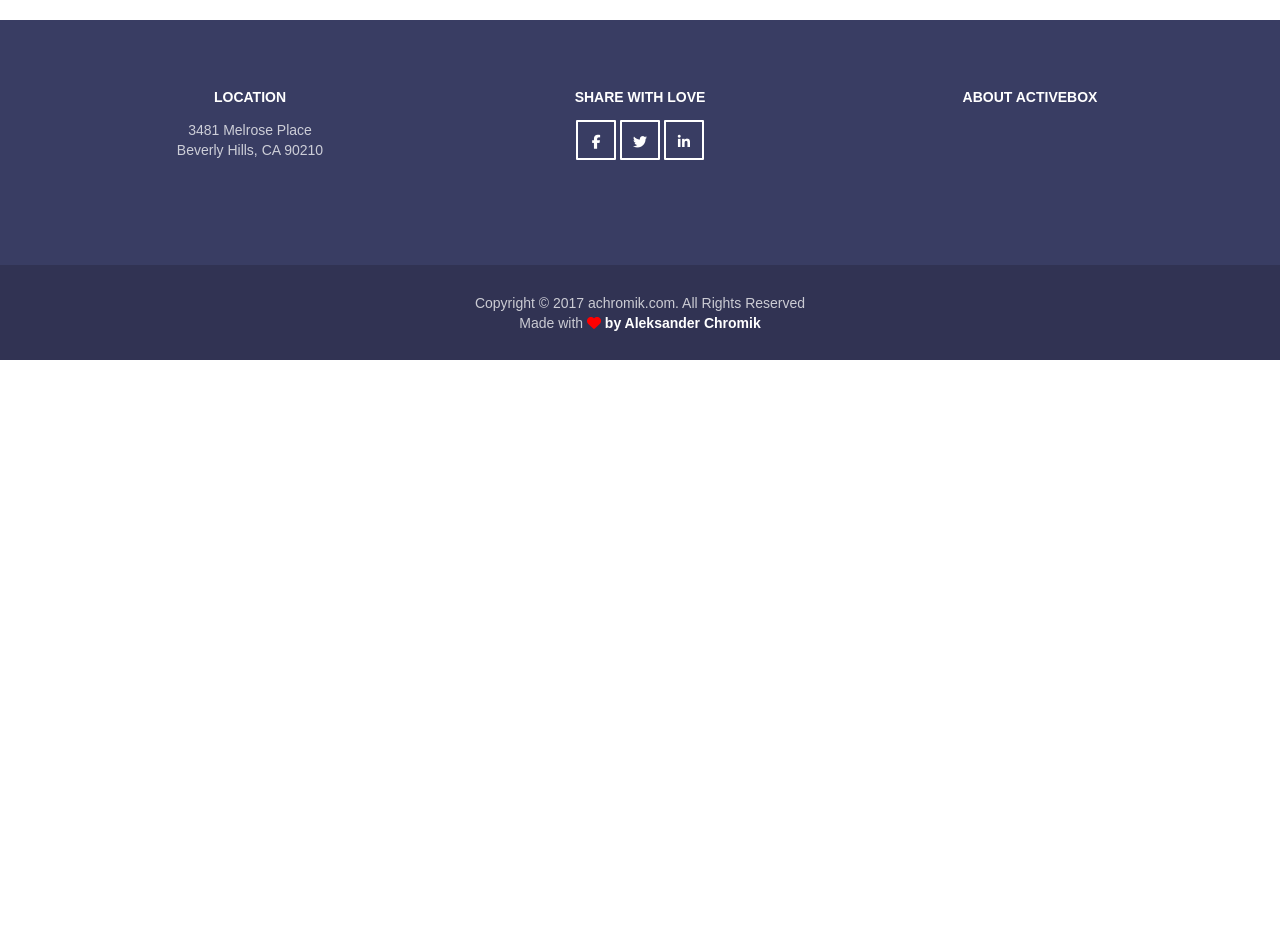
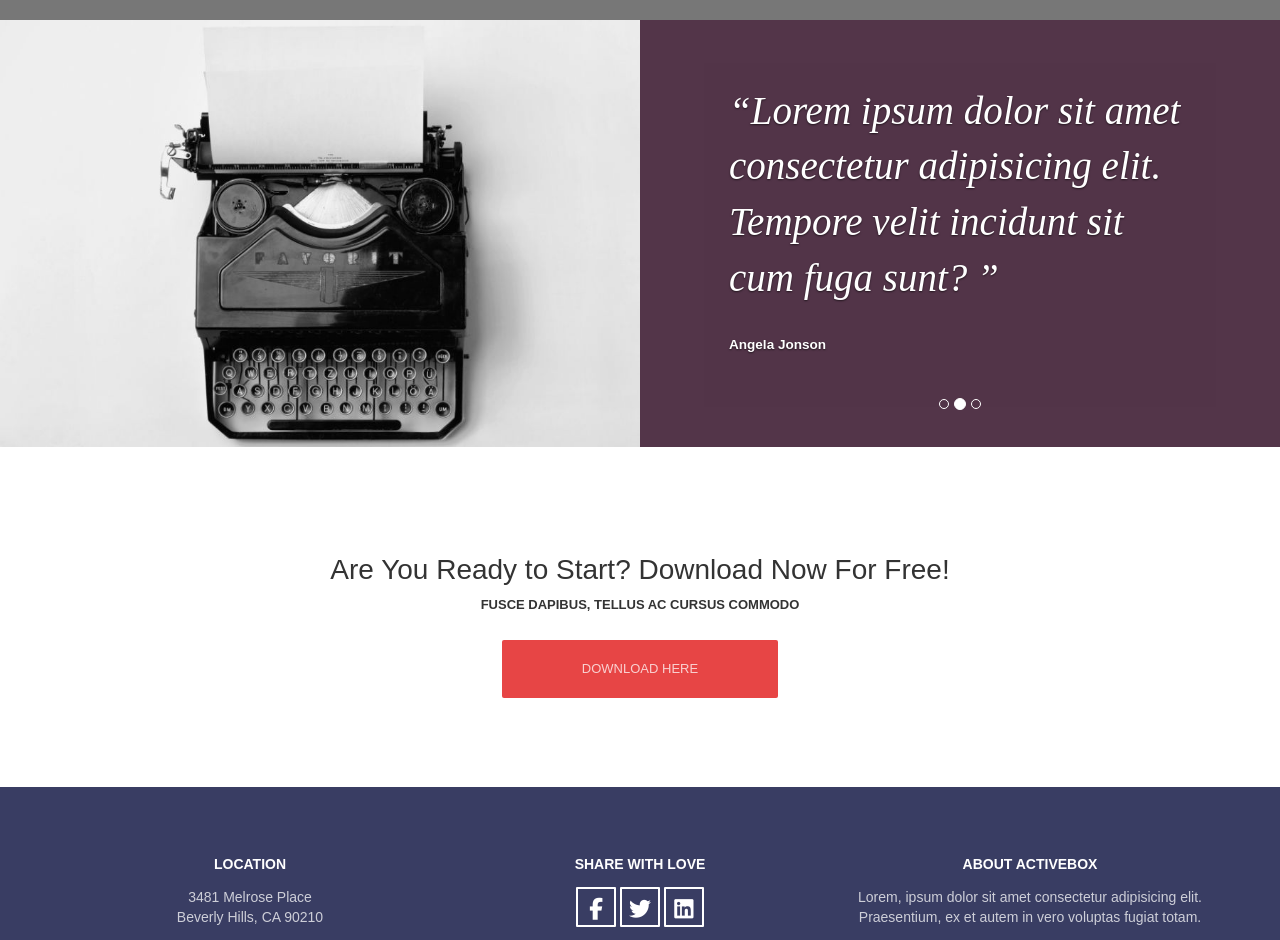
Before and after one commit to achromik/ActiveBox, a website: page index.html in a window 1280 px wide. Shown: the part 1580-2520 px from the top of the page. Before the commit the page ends 1940 px from the top, so only its background shows below. Drawn offline with nearby package versions, Linux system fonts and the light colour scheme; files that its build step writes are made by us from their sources; a script that the page names is missing.

Commit message:
Testimonials (clients) slider finished whit RWD

```diff
--- a/index.html
+++ b/index.html
@@ -7,7 +7,7 @@
 		<script src="https://ajax.googleapis.com/ajax/libs/jquery/1.12.4/jquery.min.js"></script>
 		<script src="https://maxcdn.bootstrapcdn.com/bootstrap/3.3.7/js/bootstrap.min.js" integrity="sha384-Tc5IQib027qvyjSMfHjOMaLkfuWVxZxUPnCJA7l2mCWNIpG9mGCD8wGNIcPD7Txa" crossorigin="anonymous"></script>
 		<link rel="stylesheet" href="https://maxcdn.bootstrapcdn.com/bootstrap/3.3.7/css/bootstrap.min.css" integrity="sha384-BVYiiSIFeK1dGmJRAkycuHAHRg32OmUcww7on3RYdg4Va+PmSTsz/K68vbdEjh4u" crossorigin="anonymous">
-		<link rel="stylesheet" href="css/style.min.css">
+		<link rel="stylesheet" href="css/style.css">
 		<script src="https://ajax.googleapis.com/ajax/libs/webfont/1.6.26/webfont.js"></script>
 		<script src="https://use.fontawesome.com/1a68a42f88.js"></script>
 
@@ -15,7 +15,7 @@
 		<script>
 		  WebFont.load({
 			google: {
-			  families: ['Raleway:300,400,700,900', 'Open+Sans:300,700,900']
+			  families: ['Raleway:300,400,700,900', 'Open+Sans:300,700,900', 'Cardo:400i']
 			}
 		  });
 		</script>
@@ -47,7 +47,9 @@
 		</script>
 	</head>
 	<body>
+		<!-- HEADER -->
 		<header>
+
 			<section class="jumbotron layer">
 				<!-- <div class="layer">
 				</div> -->
@@ -87,26 +89,79 @@
 				</div>
 			</section>
 		</header>
-		<section style="height: 100vh">
+
+		<section style="height: 100vh; background-color: #777777">
 		</section>
-
+		<section id="testimonials" class="clients container-fluid ">
+			<div id="clients" class="carousel slide" data-ride="carousel" >
+				<!-- Indicators -->
+				<ol class="carousel-indicators">
+					<li data-target="#clients" data-slide-to="0" class="active"></li>
+					<li data-target="#clients" data-slide-to="1"></li>
+					<li data-target="#clients" data-slide-to="2"></li>
+				</ol>
+				<!-- Wrapper for slides -->
+				<div class="carousel-inner" role="listbox">
+					<div class="item active">
+						<img src="img/person1.jpg" alt="Angela Jonson">
+						<div class="carousel-caption">
+							<q>Lorem ipsum dolor sit amet consectetur adipisicing elit. Tempore velit incidunt sit cum fuga sunt?
+							</q>
+							<p>Angela Jonson</p>
+						</div>
+					</div>
+					<div class="item">
+						<img src="img/person2.jpg" alt="Johana Andrew">
+						<div class="carousel-caption">
+							<q>Lorem ipsum dolor sit amet consectetur adipisicing elit. Tempore velit incidunt sit cum fuga sunt?
+							</q>
+							<p>Angela Jonson</p>
+						</div>
+					</div>
+					<div class="item">
+						<img src="img/person3.jpg" alt="Meggi Blick">
+						<div class="carousel-caption">
+							<q>Lorem ipsum dolor sit amet consectetur adipisicing elit. Tempore velit incidunt sit cum fuga sunt?
+							</q>
+							<p>Meggi Blick</p>
+						</div>
+					</div>
+				</div>
+				<!-- Controls -->
+				<a class="left carousel-control" href="#clients" role="button" data-slide="prev">
+					<span class="glyphicon glyphicon-chevron-left" aria-hidden="true"></span>
+					<span class="sr-only">Previous</span>
+				</a>
+				<a class="right carousel-control" href="#clients" role="button" data-slide="next">
+					<span class="glyphicon glyphicon-chevron-right" aria-hidden="true"></span>
+					<span class="sr-only">Next</span>
+				</a>
+			</div>
+		</section>
+		<!-- DOWNLOAD -->
+		<section id="download" class="download">
+			<h2>Are You Ready to Start? Download Now For Free!</h2>
+			<p>Fusce dapibus, tellus ac cursus commodo</p>
+			<a href="#" class="btn">Download here</a>
+		</section>
+		<!-- FOOTER -->
 		<footer>
-
 			<div class="container">
 				<div class="row">
-					<div class="col-lg-4">
+					<div class="col-xs-10 col-xs-offset-1 col-sm-4 col-sm-offset-0">
 						<h3>Location</h3>
 						<p>3481 Melrose Place<br>
 							Beverly Hills, CA 90210</p>
 					</div>
-					<div class="col-lg-4 social-tiles">
+					<div class="col-xs-10 col-xs-offset-1 col-sm-4 col-sm-offset-0 social-tiles">
 						<h3>Share with love</h3>
 						<i class="fa fa-facebook"></i>
 						<i class="fa fa-twitter"></i>
-						<i class="fa fa-linkedin"></i>
+						<i class="fa fa-linkedin-square"></i>
 					</div>
-					<div class="col-lg-4">
+					<div class="col-xs-10 col-xs-offset-1 col-sm-4 col-sm-offset-0">
 						<h3>About ActiveBox</h3>
+						<p>Lorem, ipsum dolor sit amet consectetur adipisicing elit. Praesentium, ex et autem in vero voluptas fugiat totam.</p>
 					</div>
 				</div>
 				<div class="container-fluid credits">
@@ -114,7 +169,6 @@
 						Made with <i class="fa fa-heart"></i> <b>by Aleksander Chromik</b></p>
 				</div>
 			</div>
-
 		</footer>
 	</body>
 </html>
--- a/package.json
+++ b/package.json
@@ -23,6 +23,7 @@
     "grunt-contrib-cssmin": "^2.2.1",
     "grunt-contrib-imagemin": "^2.0.1",
     "grunt-contrib-watch": "^1.0.0",
+    "grunt-postcss": "^0.8.0",
     "grunt-sass": "^2.0.0"
   }
 }
--- a/sass/style.sass
+++ b/sass/style.sass
@@ -11,6 +11,9 @@ $nav-height-min:                50px                     //height on mobile devi
 $button-color:                  #e74545
 $hero-layer-color:              rgba(43,46,74, 0.9)     //color of layer in hero/jumbotron
 $hero-bg:                       url('../img/bg2.jpeg') 0 70%  //image on hero's bg
+
+$clients-font:                 'Cardo', serif
+$clients-2nd-font:              $main-font
 
 $footer-color:                  #393d63
 $footer-font-color:             $nav-font-color
@@ -136,21 +139,71 @@ header
             padding-left: 15px
             padding-right: 15px
         a
-            text-transform: uppercase
-            padding: 10px 25px
-            background-color: $button-color
-            border: 0
-            border-radius: 0
-            font-size: 13px
-            font-family: $main-font
-            font-weight: 500
             margin-top: 80px
-            &:hover
-                background-color: adjust-color($button-color, $red: -32, $green: -32, $blue: -32)
+            padding: 15px 50px
+
+.btn
+    text-transform: uppercase
+    padding: 10px 25px
+    background-color: $button-color
+    border: 0
+    border-radius: 2px
+    font-size: 13px
+    font-family: $main-font
+    font-weight: 500
+    color: $nav-font-color
+    transition: .3s
+    &:hover
+        background-color: adjust-color($button-color, $red: -32, $green: -32, $blue: -32)
+        color: $hero-font-color
+        font-weight: 600
+
+.clients
+    background-color: #533549
+    padding: 0
+
+.carousel-caption
+    background-color: rgba(83, 53, 73, .7)
+    margin-bottom: 20px
+    padding: 20px 25px
+    position: static
+
+    q
+
+        font-family: $clients-font
+        font-style: italic
+        font-size: calc(15px + 5 * ((100vw - 320px) / 448))
+    p
+        font-family: $clients-2nd-font
+        font-weight: 600
+        font-size: 10px
+        margin-top: 30px
+
+
+.download
+    display: flex
+    flex-direction: column
+    align-items: center
+    justify-content: center
+    align-content: center
+    min-height: 340px
+    font-family: $main-font
+    text-align: center
+    padding: 20px 25px
+    h2
+        font-size: 28px
+        font-weight: 300
+    p
+        font-size: 13px
+        font-weight: 700
+        text-transform: uppercase
+    a
+        padding: 20px 80px
+        margin-top: 15px
 
 footer
     position: relative
-    height: 340px
+    min-height: 340px
     background-color: $footer-color
     color: white
     font-family: $main-font
@@ -171,9 +224,16 @@ footer
             color: $footer-main-color
             border: 2px solid $footer-main-color
             border-radius: 1px
+            font-size: 22px
             &.fa-facebook
                 &:hover
-                    background-color: blue
+                    background-color: #3b5998
+            &.fa-twitter
+                &:hover
+                    background-color: #55acee
+            &.fa-linkedin-square
+                &:hover
+                    background-color: #007bb5
 
     .credits
         position: absolute
@@ -243,10 +303,38 @@ footer
                     margin-top: 0
                     transition-delay: .0s, .0s, 0s, 0s, .0s
 
+    .downloads
+
     footer
+        padding-bottom: 100px
         .credits
             height: 50px
             font-size: 11px
+
+@media (min-width: 767px)
+
+    .carousel
+        img
+            width: 50%
+
+        .carousel-indicators
+            left: 75%
+            width: 30%
+            margin-left: -15%
+            bottom: 5%
+        .carousel-caption
+            position: absolute
+            width: 40%
+            top: 10%
+            left: 75%
+            margin-left: -20%
+            text-align: left
+            q
+                font-size: calc(20px + 16 * ((100vw - 768px) / 431))
+            p
+                font-size: calc(10px + 3 * ((100vw - 768px) / 431))
+        .carousel-control
+            display: none
 
     //fixing navbar-top
     // .navbar
```
Also changed, not shown: gruntfile.js (+39 -19 lines), img/person1.jpg (added), img/person2.jpg (added), img/person3.jpg (added). Lines whose indentation alone changed are shown as unchanged.
